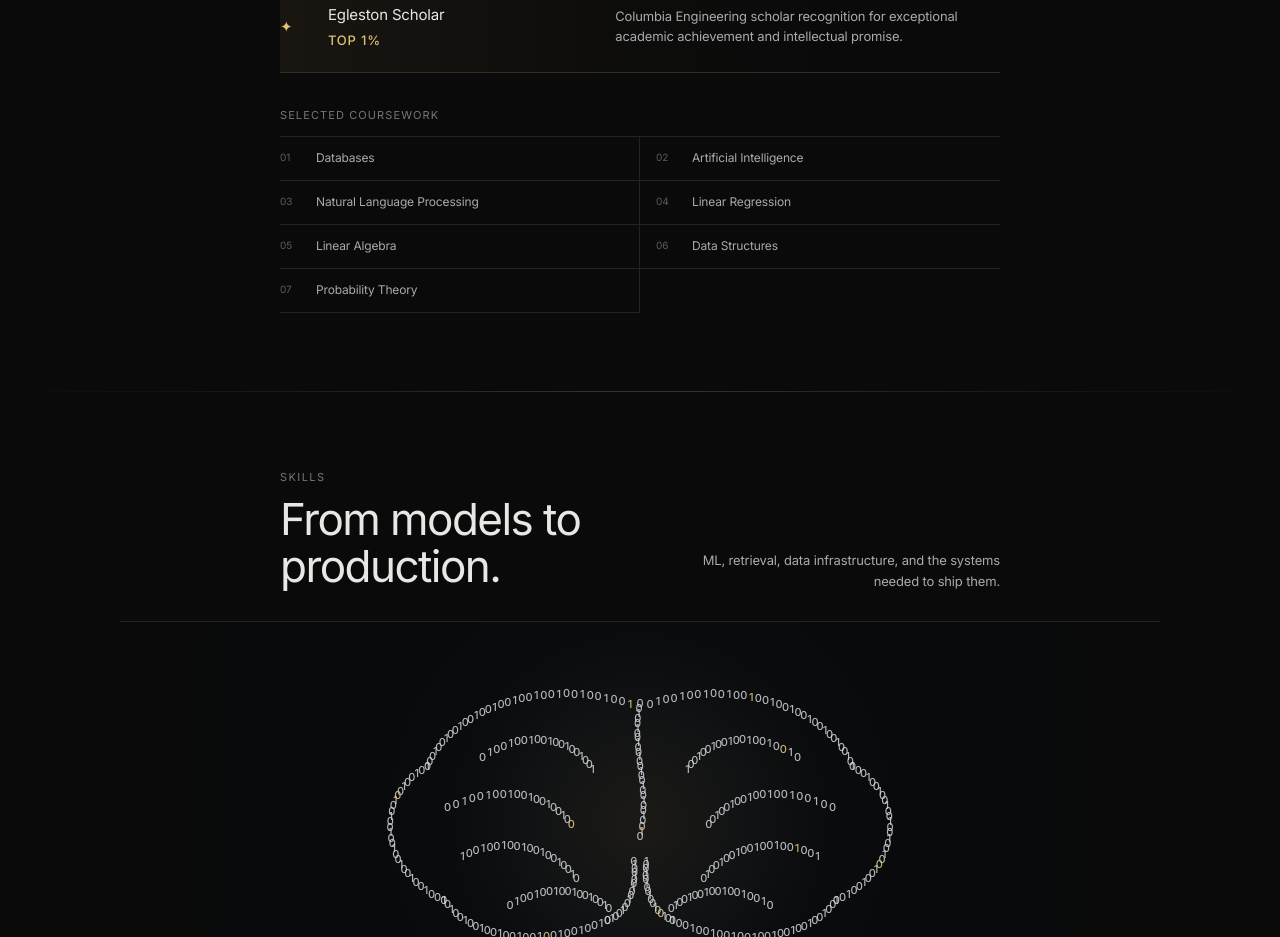
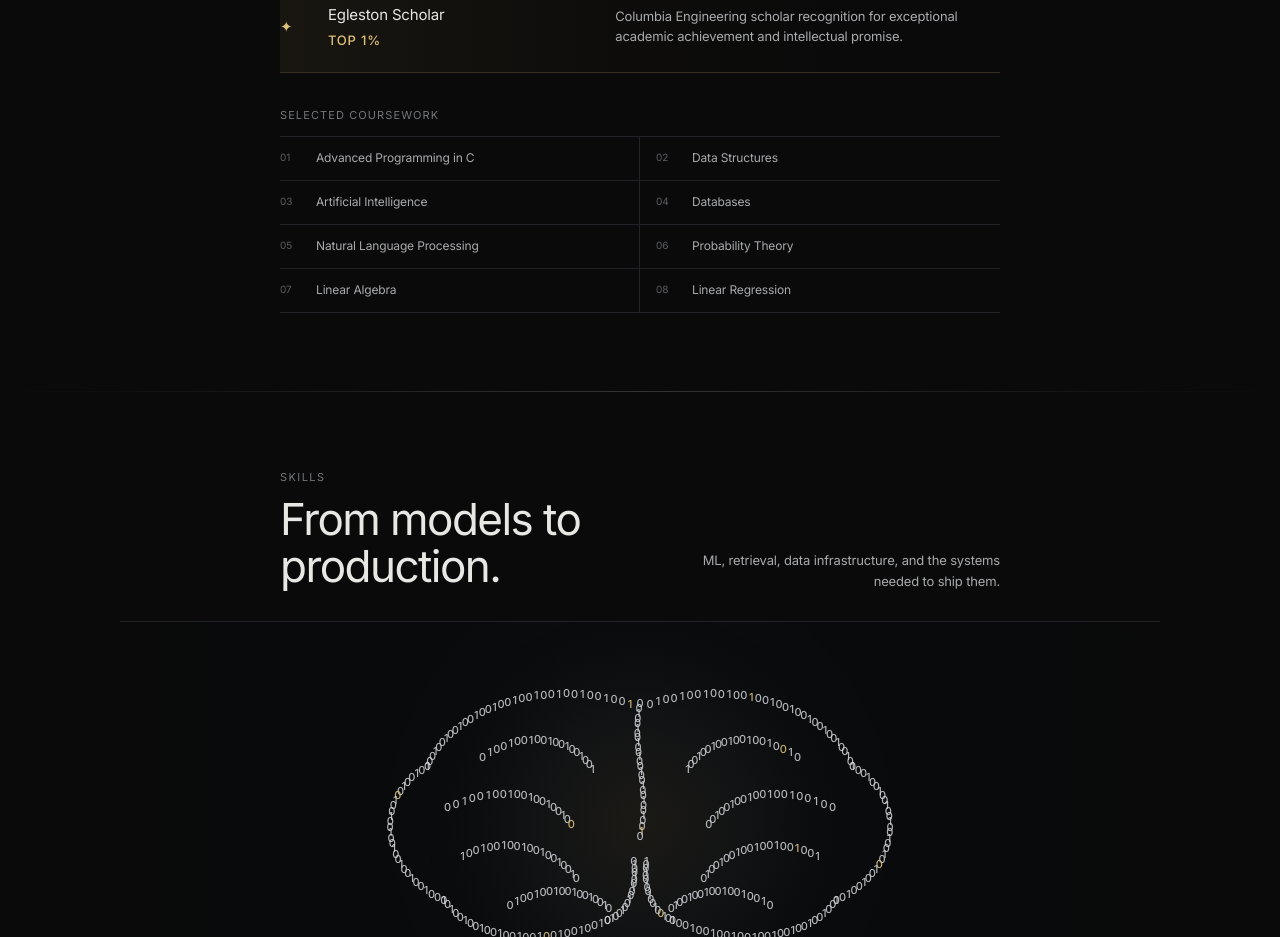
Before and after one commit to kenchengkc/personal-website, a Next.js app: page / in a window 1280 px wide. Shown: the part 1140-2077 px from the top of the page. Built offline with nearby package versions, Linux system fonts and the light colour scheme.

Commit message:
Prioritize coursework for SWE ML and quant

```diff
--- a/components/sections/Columbia.tsx
+++ b/components/sections/Columbia.tsx
@@ -1,12 +1,13 @@
 export function Columbia() {
   const coursework = [
+    "Advanced Programming in C",
+    "Data Structures",
+    "Artificial Intelligence",
     "Databases",
-    "Artificial Intelligence",
     "Natural Language Processing",
+    "Probability Theory",
+    "Linear Algebra",
     "Linear Regression",
-    "Linear Algebra",
-    "Data Structures",
-    "Probability Theory",
   ];
 
   return (
```
